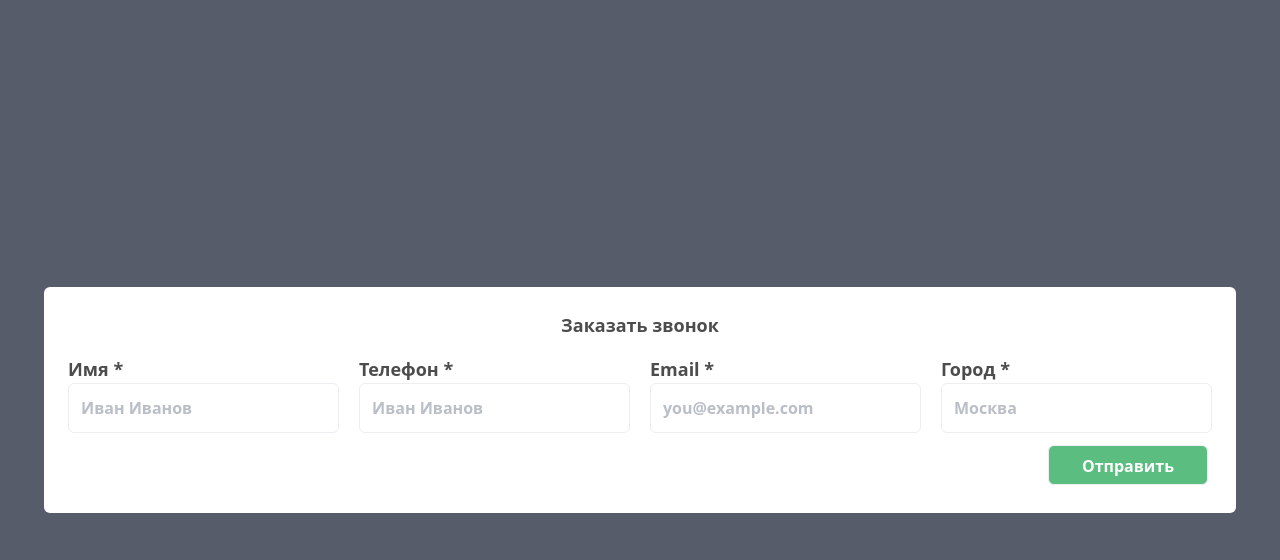
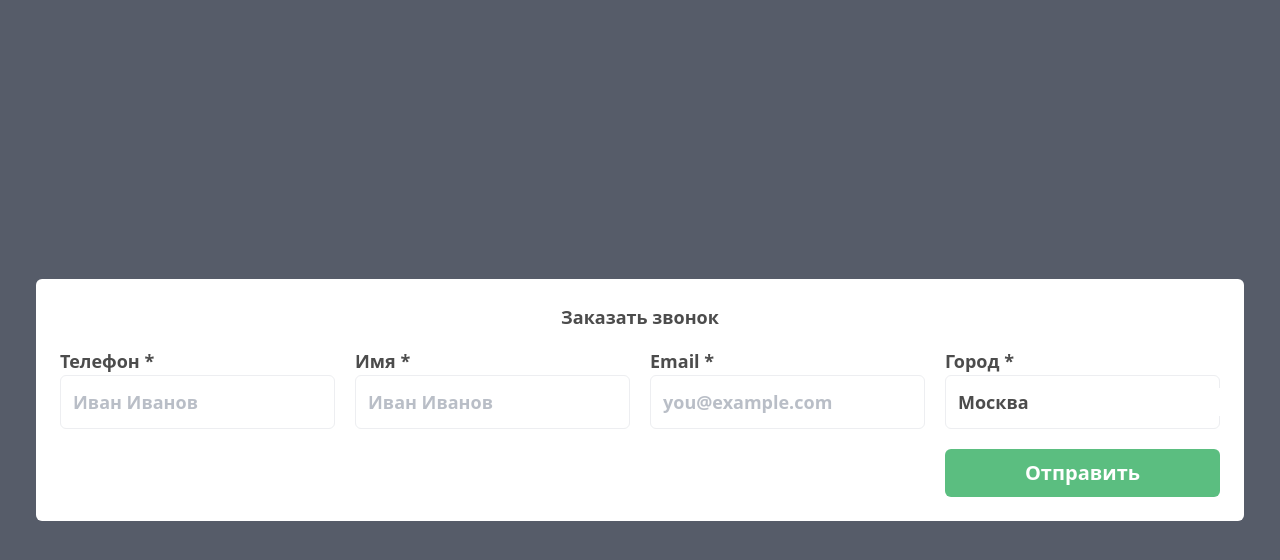
Before and after one commit to Severys/test_autodrive-agency, a Vue app: page / in a window 1280 px wide. Both pictures are taken after a click on the button "Заказать в Москву". Shown: the top 560 px of the page. Built offline with nearby package versions, Linux system fonts and the light colour scheme.

Commit message:
Верстка end

```diff
--- a/src/components/form.vue
+++ b/src/components/form.vue
@@ -1,40 +1,53 @@
 <template>
   <div class="fixed flex w-full h-full justify-center items-center bg-slate-900 opacity-70 z-30">
     <form
-      class="flex flex-col items-center bg-white p-6 gap-4 rounded-md font-bold text-lg z-20 w-auto"
+      class="flex flex-col items-center bg-white p-6 gap-4 mx-9 rounded-md font-bold text-lg z-20 w-auto"
       action=""
     >
       <legend class="text:black">Заказать звонок</legend>
-      <div class="flex gap-5 flex-wrap justify-center md:justify-start relative pb-14" >
+      <div class="grid justify-items-center	gap-5 md:grid-cols-3 lg:grid-cols-4">
         <div
-          class="flex flex-col "
+          class="flex flex-col w-full "
           v-for="(item,index) in items" :key="index"
-          :class="item.label==='Город' ? item.class :'' "
+          :class="item.label==='Город' ? 'md:col-span-2 lg:col-span-1' : ''"
         >
           <span>
             {{item.label}}
             <span>*</span>
           </span>
           <input
+            v-if="!item.select"
             type="text"
             :placeholder="item.placeholder"
-              class="border p-3 rounded-md text-base"
+            class="border p-3 rounded-md"
           >
+          <div
+            v-else
+            class="border p-3 rounded-md relative"
+            @click="test(true)"
+          >
+            <input
+              class="focus:outline-none cursor-pointer"
+              readonly
+              :value="item.placeholder"
+              @blur="test(false)"
+            />
+            <div
+              v-if="areCityVisible"
+              class="absolute -bottom-20 -left-0 p-3 border bg-white cursor-pointer w-full rounded-md ease-out"
+            >
+              <p
+                v-for="city in cities"
+                :key="city"
+              >
+                {{city}}
+              </p>
             </div>
-        <!-- <li class="flex flex-col w-44">
-          <input
-            type="text"
-            v-show="false"
-          >
-          <span>Город<span>*</span></span>
-          <label
-            class="border p-3 rounded-md text-base"
-            for="msk">
-            {{city.first}}
-          </label>
-        </li> -->
+          </div>
+
+        </div>
         <button
-        class="border p-2 bg-green-600 rounded-md w-40 text-base text-white h-10 lg:absolute lg:bottom-1 lg:right-1"
+        class="w-full bg-green-600 rounded-md text-xl text-white h-12 md:self-end	lg:col-start-4"
         >
         Отправить
         </button>
@@ -55,15 +68,15 @@ export default {
     return {
       items: [
         {
-          label:'Имя',
-          placeholder: 'Иван Иванов',
-          value: '',
-        },
-        {
           label:'Телефон',
           placeholder: 'Иван Иванов',
           value: '',
           type:'tel'
+        },
+        {
+          label:'Имя',
+          placeholder: 'Иван Иванов',
+          value: '',
         },
         {
           label:'Email',
@@ -75,14 +88,18 @@ export default {
           label:'Город',
           placeholder: 'Москва',
           value: '',
-          type:'text',
-          class: ''
+          select: true
         }
       ],
-      city: {
-        first: 'Москва'
-
+      cities: [
+        'Москва', 'Санкт-Петерсбург'
+      ],
+      areCityVisible: false
     }
+  },
+  methods: {
+    test(val) {
+      this.areCityVisible = val
     }
   }
 }
```
Lines whose indentation alone changed are shown as unchanged.
